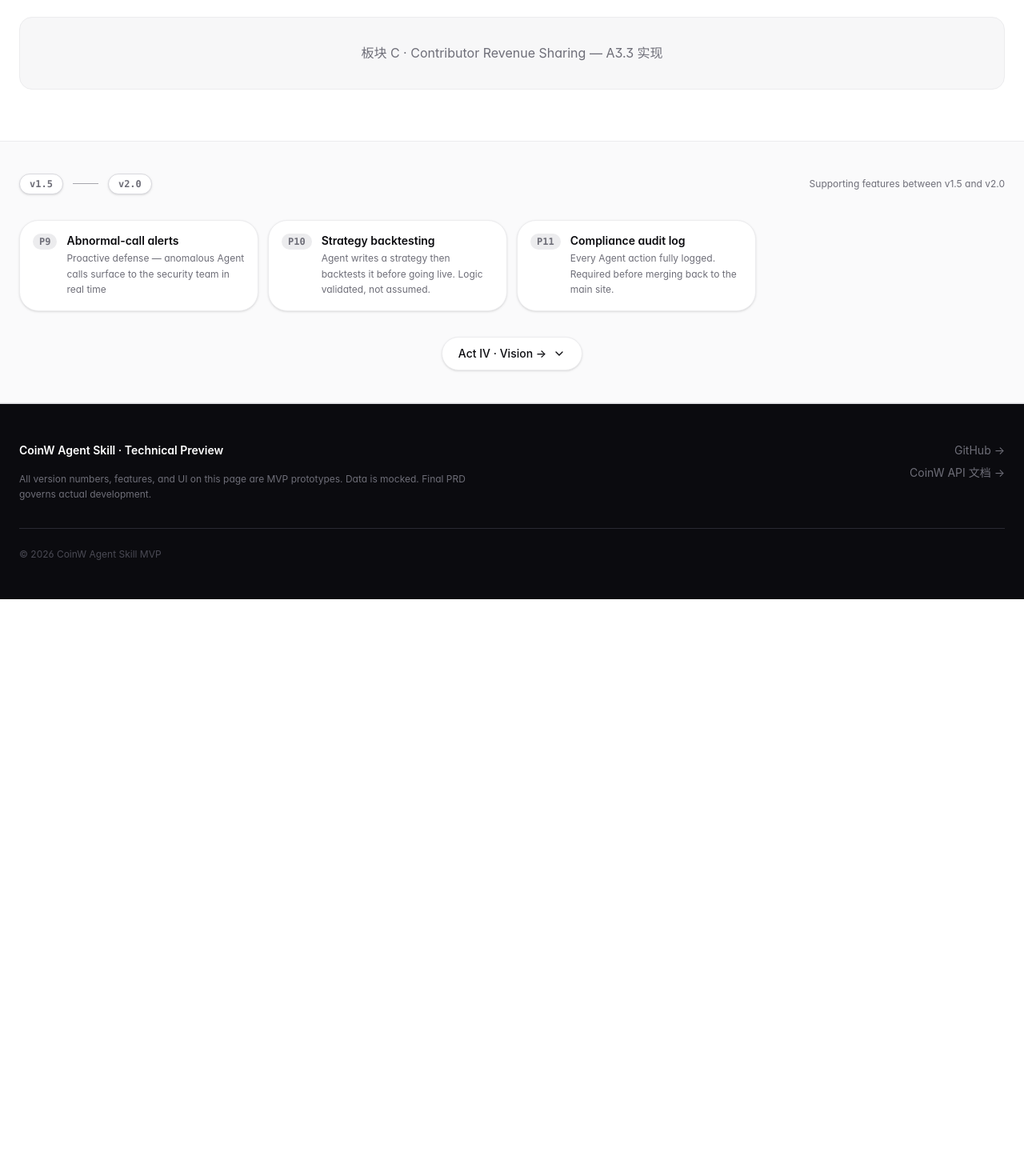
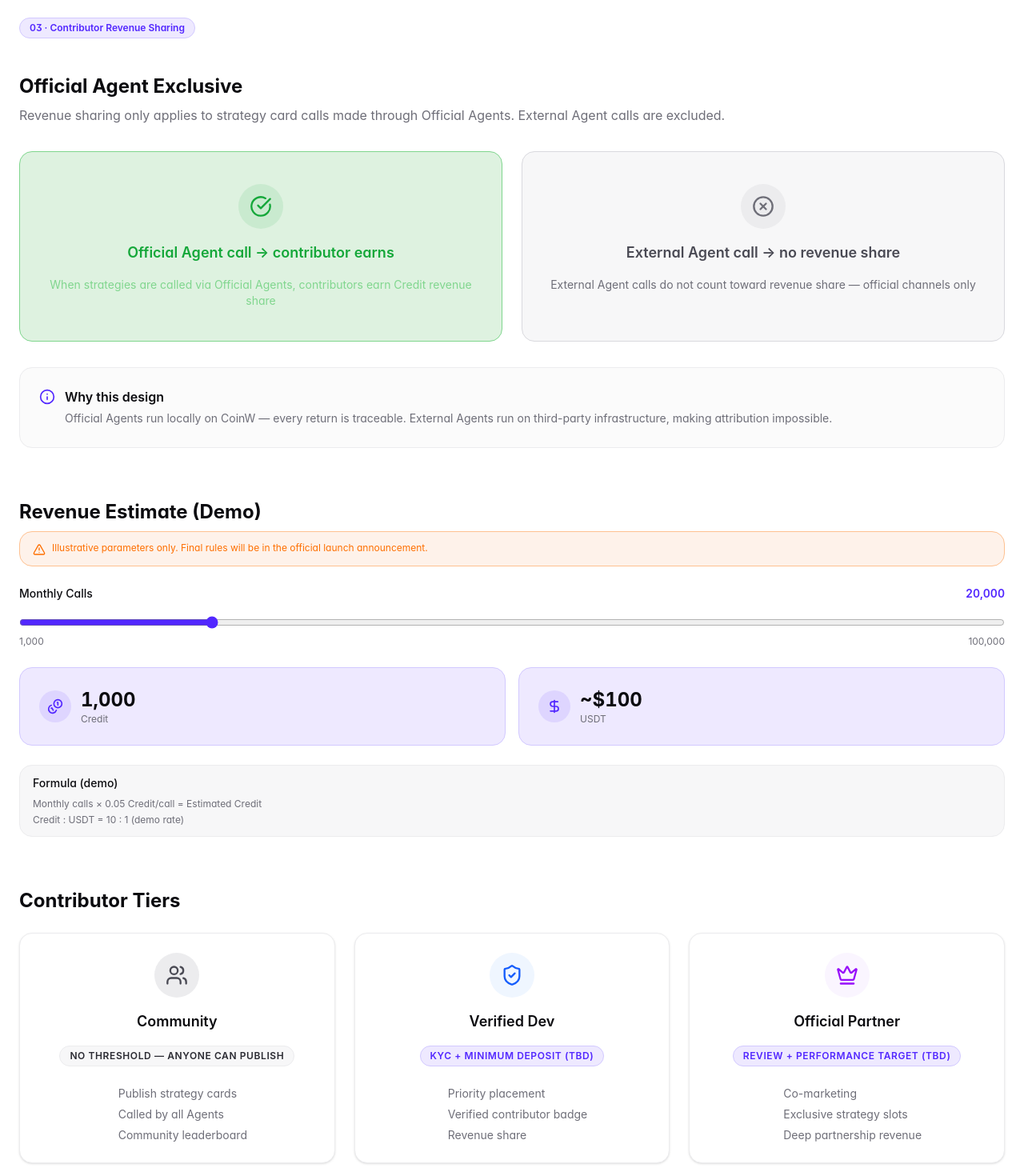
Before and after one commit to XXCRYPTO77/xxcrypto-gtm, a Next.js app: page /act3 in a window 1280 px wide. Shown: the part 6280-7750 px from the top of the page at 80% size. Before the commit the page ends 7029 px from the top, so only its background shows below. Built offline with nearby package versions, Linux system fonts and the light colour scheme; a web font is replaced by a local one.

Commit message:
feat(act3): Board C — RevenueRules, Calculator, ContributorTiers

```diff
--- /dev/null
+++ b/src/modules/ecosystem/boards/RevenueBoard/ContributorTiers.tsx
@@ -0,0 +1,84 @@
+'use client';
+
+import { useT } from '@/i18n/LocaleContext';
+import { Card } from '@/components/primitives/Card';
+import { Badge } from '@/components/primitives/Badge';
+import { Users, ShieldCheck, Crown } from 'lucide-react';
+
+interface ContributorTiersProps {
+  isZh: boolean;
+}
+
+const TIERS = [
+  {
+    icon: Users,
+    colorClass: 'text-gray-500',
+    bgClass: 'bg-gray-100',
+    badgeTone: 'neutral' as const,
+    nameZh: '社区贡献者',
+    nameEn: 'Community',
+    thresholdZh: '无门槛，任何人可发布',
+    thresholdEn: 'No threshold — anyone can publish',
+    perksZh: ['发布策略卡', '被所有 Agent 调用', '社区排行展示'],
+    perksEn: ['Publish strategy cards', 'Called by all Agents', 'Community leaderboard'],
+  },
+  {
+    icon: ShieldCheck,
+    colorClass: 'text-blue-600',
+    bgClass: 'bg-blue-50',
+    badgeTone: 'brand' as const,
+    nameZh: '认证开发者',
+    nameEn: 'Verified Dev',
+    thresholdZh: 'KYC + 最低入金（TBD）',
+    thresholdEn: 'KYC + minimum deposit (TBD)',
+    perksZh: ['优先展示位', '贡献者认证徽章', '分润收益'],
+    perksEn: ['Priority placement', 'Verified contributor badge', 'Revenue share'],
+  },
+  {
+    icon: Crown,
+    colorClass: 'text-purple-600',
+    bgClass: 'bg-purple-50',
+    badgeTone: 'brand' as const,
+    nameZh: '官方合作伙伴',
+    nameEn: 'Official Partner',
+    thresholdZh: '审核 + 收益率达标（TBD）',
+    thresholdEn: 'Review + performance target (TBD)',
+    perksZh: ['联合推广', '独家策略位', '深度合作分润'],
+    perksEn: ['Co-marketing', 'Exclusive strategy slots', 'Deep partnership revenue'],
+  },
+];
+
+export function ContributorTiers({ isZh }: ContributorTiersProps) {
+  const t = useT();
+  const eco = (t as any).ecosystem;
+
+  return (
+    <div className="grid gap-6 sm:grid-cols-3">
+      {TIERS.map((tier, i) => {
+        const Icon = tier.icon;
+        const perks = isZh ? tier.perksZh : tier.perksEn;
+        return (
+          <Card key={i} variant="elevated" className="flex flex-col items-center text-center gap-4">
+            <div className={`flex h-14 w-14 items-center justify-center rounded-full ${tier.bgClass}`}>
+              <Icon className={`h-7 w-7 ${tier.colorClass}`} />
+            </div>
+            <h4 className="text-lg font-semibold text-ink">
+              {isZh ? tier.nameZh : tier.nameEn}
+            </h4>
+            <Badge tone={tier.badgeTone}>
+              {isZh ? tier.thresholdZh : tier.thresholdEn}
+            </Badge>
+            <ul className="text-sm text-muted space-y-1.5 mt-2">
+              {perks.map((perk, j) => (
+                <li key={j} className="flex items-center gap-2">
+                  <span className={`h-1.5 w-1.5 rounded-full ${tier.colorClass.replace('text-', 'bg-')}`} />
+                  {perk}
+                </li>
+              ))}
+            </ul>
+          </Card>
+        );
+      })}
+    </div>
+  );
+}
--- /dev/null
+++ b/src/modules/ecosystem/boards/RevenueBoard/RevenueCalculator.tsx
@@ -0,0 +1,84 @@
+'use client';
+
+import { useState } from 'react';
+import { useT } from '@/i18n/LocaleContext';
+import { Card } from '@/components/primitives/Card';
+import { AlertTriangle, Coins, DollarSign } from 'lucide-react';
+
+interface RevenueCalculatorProps {
+  isZh: boolean;
+}
+
+export function RevenueCalculator({ isZh }: RevenueCalculatorProps) {
+  const t = useT();
+  const eco = (t as any).ecosystem;
+  const [calls, setCalls] = useState(20000);
+
+  const credit = Math.round(calls * 0.05);
+  const usdt = (credit / 10).toFixed(0);
+
+  return (
+    <div className="space-y-6">
+      {/* Disclaimer */}
+      <div className="flex items-start gap-2 rounded-lg border border-cw-orange-mid bg-cw-orange-light px-4 py-3">
+        <AlertTriangle className="h-4 w-4 text-cw-orange mt-0.5 shrink-0" />
+        <p className="text-xs text-cw-orange">{eco.boardC.calculatorDisclaimer}</p>
+      </div>
+
+      {/* Slider */}
+      <div className="space-y-3">
+        <label className="flex items-center justify-between text-sm font-medium text-ink">
+          <span>{isZh ? '月调用次数' : 'Monthly Calls'}</span>
+          <span className="tabular-nums text-brand font-semibold">{calls.toLocaleString()}</span>
+        </label>
+        <input
+          type="range"
+          min={1000}
+          max={100000}
+          step={1000}
+          value={calls}
+          onChange={(e) => setCalls(Number(e.target.value))}
+          className="w-full accent-brand h-2 rounded-full cursor-pointer"
+        />
+        <div className="flex justify-between text-xs text-muted">
+          <span>1,000</span>
+          <span>100,000</span>
+        </div>
+      </div>
+
+      {/* Result cards */}
+      <div className="grid gap-4 sm:grid-cols-2">
+        <Card variant="accent">
+          <div className="flex items-center gap-3">
+            <div className="flex h-10 w-10 items-center justify-center rounded-full bg-brand/10">
+              <Coins className="h-5 w-5 text-brand" />
+            </div>
+            <div>
+              <p className="text-2xl font-bold text-ink tabular-nums">{credit.toLocaleString()}</p>
+              <p className="text-xs text-muted">Credit</p>
+            </div>
+          </div>
+        </Card>
+
+        <Card variant="accent">
+          <div className="flex items-center gap-3">
+            <div className="flex h-10 w-10 items-center justify-center rounded-full bg-brand/10">
+              <DollarSign className="h-5 w-5 text-brand" />
+            </div>
+            <div>
+              <p className="text-2xl font-bold text-ink tabular-nums">~${usdt}</p>
+              <p className="text-xs text-muted">USDT</p>
+            </div>
+          </div>
+        </Card>
+      </div>
+
+      {/* Formula */}
+      <div className="rounded-lg bg-gray-50 border border-border px-4 py-3 text-xs text-muted space-y-1">
+        <p className="font-medium text-ink text-sm mb-2">{isZh ? '计算公式（演示用）' : 'Formula (demo)'}</p>
+        <p>{isZh ? '月调用次数' : 'Monthly calls'} × 0.05 Credit/{isZh ? '次' : 'call'} = {isZh ? '预期' : 'Estimated'} Credit</p>
+        <p>Credit : USDT = 10 : 1 ({isZh ? '演示参数' : 'demo rate'})</p>
+      </div>
+    </div>
+  );
+}
--- /dev/null
+++ b/src/modules/ecosystem/boards/RevenueBoard/RevenueRules.tsx
@@ -0,0 +1,68 @@
+'use client';
+
+import { useT } from '@/i18n/LocaleContext';
+import { Card } from '@/components/primitives/Card';
+import { CheckCircle, XCircle, Info } from 'lucide-react';
+
+interface RevenueRulesProps {
+  isZh: boolean;
+}
+
+export function RevenueRules({ isZh }: RevenueRulesProps) {
+  const t = useT();
+  const eco = (t as any).ecosystem;
+
+  return (
+    <div className="space-y-8">
+      {/* Header */}
+      <div>
+        <h3 className="text-2xl font-bold text-ink mb-2">{eco.boardC.rulesTitle}</h3>
+        <p className="text-muted">{eco.boardC.rulesDesc}</p>
+      </div>
+
+      {/* Two contrasting cards */}
+      <div className="grid gap-6 sm:grid-cols-2">
+        {/* Official Agent — green */}
+        <Card className="!bg-cw-green-light !border-cw-green-mid">
+          <div className="flex flex-col items-center text-center gap-4 py-4">
+            <div className="flex h-14 w-14 items-center justify-center rounded-full bg-cw-green-badge">
+              <CheckCircle className="h-7 w-7 text-cw-green" />
+            </div>
+            <h4 className="text-lg font-semibold text-cw-green">{eco.boardC.officialHit}</h4>
+            <p className="text-sm text-cw-green-mid">
+              {isZh
+                ? '通过官方 Agent 调用策略卡，贡献者按比例获得 Credit 分润'
+                : 'When strategies are called via Official Agents, contributors earn Credit revenue share'}
+            </p>
+          </div>
+        </Card>
+
+        {/* External Agent — neutral gray */}
+        <Card className="!bg-gray-50 !border-gray-200">
+          <div className="flex flex-col items-center text-center gap-4 py-4">
+            <div className="flex h-14 w-14 items-center justify-center rounded-full bg-gray-100">
+              <XCircle className="h-7 w-7 text-gray-400" />
+            </div>
+            <h4 className="text-lg font-semibold text-gray-500">{eco.boardC.externalHit}</h4>
+            <p className="text-sm text-gray-400">
+              {isZh
+                ? '外部 Agent 调用不计入分润，仅官方渠道有效'
+                : 'External Agent calls do not count toward revenue share — official channels only'}
+            </p>
+          </div>
+        </Card>
+      </div>
+
+      {/* Why this design */}
+      <Card variant="outlined" className="!bg-gray-50/50">
+        <div className="flex gap-3">
+          <Info className="h-5 w-5 text-brand mt-0.5 shrink-0" />
+          <div>
+            <h4 className="font-semibold text-ink mb-1">{eco.boardC.whyTitle}</h4>
+            <p className="text-sm text-muted leading-relaxed">{eco.boardC.whyDesc}</p>
+          </div>
+        </div>
+      </Card>
+    </div>
+  );
+}
--- /dev/null
+++ b/src/modules/ecosystem/boards/RevenueBoard/index.tsx
@@ -0,0 +1,27 @@
+'use client';
+
+import { useT } from '@/i18n/LocaleContext';
+import { RevenueRules } from './RevenueRules';
+import { RevenueCalculator } from './RevenueCalculator';
+import { ContributorTiers } from './ContributorTiers';
+
+export function RevenueBoard() {
+  const t = useT();
+  const isZh = t.nav.cta === 'EN';
+  const eco = (t as any).ecosystem;
+
+  return (
+    <div className="space-y-16">
+      <RevenueRules isZh={isZh} />
+      <div>
+        <h3 className="text-2xl font-bold text-ink mb-2">{eco.boardC.calculatorTitle}</h3>
+        <RevenueCalculator isZh={isZh} />
+      </div>
+      <div>
+        <h3 className="text-2xl font-bold text-ink mb-6">{eco.boardC.tierTitle}</h3>
+        <ContributorTiers isZh={isZh} />
+        <p className="text-center text-xs text-muted mt-4">{eco.boardC.tierNote}</p>
+      </div>
+    </div>
+  );
+}
--- a/src/modules/ecosystem/index.tsx
+++ b/src/modules/ecosystem/index.tsx
@@ -3,7 +3,7 @@
 import { useT } from '@/i18n/LocaleContext';
 import { EcosystemBoard } from './boards/EcosystemBoard';
 import { EvolutionBoard } from './boards/EvolutionBoard';
-// import { RevenueBoard } from './boards/RevenueBoard';
+import { RevenueBoard } from './boards/RevenueBoard';
 
 export default function EcosystemModule() {
   const t = useT();
@@ -48,10 +48,15 @@ export default function EcosystemModule() {
 
       <hr className="border-border my-16" />
 
-      {/* Board C placeholder */}
-      <div id="board-c" className="rounded-2xl border border-border bg-gray-50 p-8 text-center text-muted">
-        板块 C · {eco.boardC.sectionTitle} — A3.3 实现
-      </div>
+      {/* Board C */}
+      <section id="board-c" className="mb-20">
+        <div className="mb-8">
+          <span className="inline-block rounded-full border border-brand-light bg-brand-soft px-3 py-1 text-xs font-semibold text-brand mb-3">
+            03 · {eco.boardC.sectionTitle}
+          </span>
+        </div>
+        <RevenueBoard />
+      </section>
     </section>
   );
 }
```
